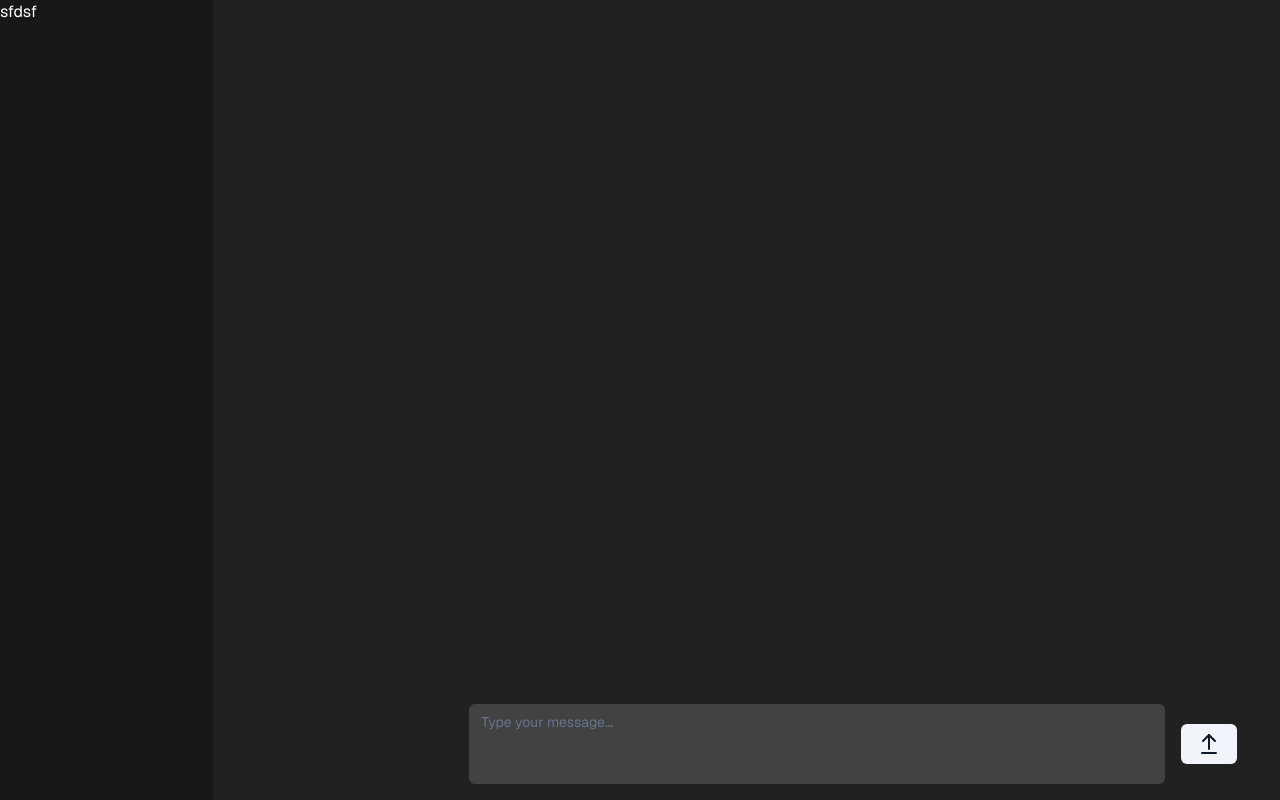
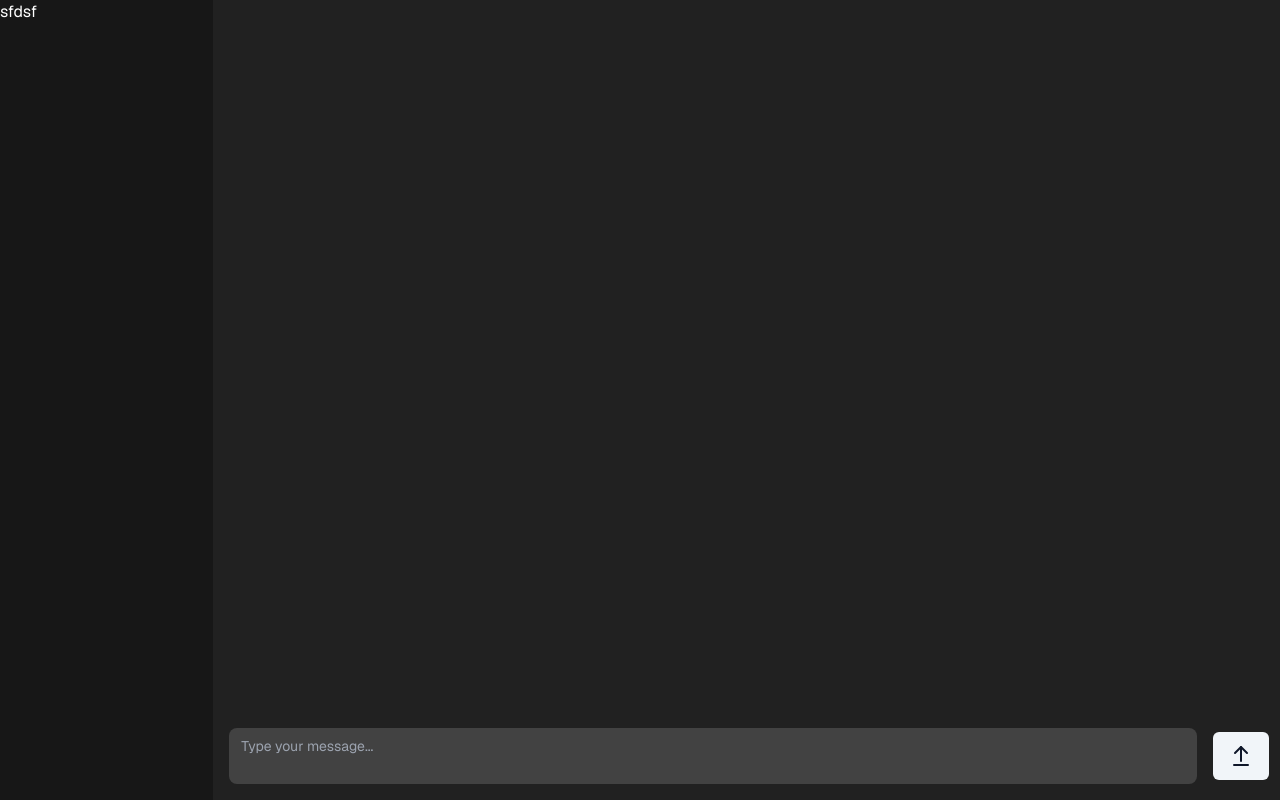
Before and after one commit to praneethravuri/open-llms, a Next.js app in the folder frontend/: page / in a window 1280 px wide. Built offline with nearby package versions, Linux system fonts and the light colour scheme.

Commit message:
ui improvements

```diff
--- /dev/null
+++ b/frontend/app/(components)/(chat)/ChatInput.tsx
@@ -0,0 +1,44 @@
+"use client";
+
+import { useState } from "react";
+
+import { Textarea } from "@/components/ui/textarea";
+
+import { Button } from "@/components/ui/button";
+
+import { ArrowUpFromLine } from 'lucide-react';
+
+interface ChatInputProps {
+    onSendMessage: (message: string) => void;
+}
+
+const ChatInput: React.FC<ChatInputProps> = ({ onSendMessage }) => {
+    const [input, setInput] = useState<string>("");
+
+    const handleSend = () => {
+        if (input.trim() !== "") {
+            onSendMessage(input);
+            setInput("");
+        }
+    };
+
+    return (
+        <div className="fixed bottom-0 w-full p-4 mx-auto">
+            <div className="flex justify-between w-full">
+                <div className="flex justify-between w-10/12 items-center">
+                    <Textarea
+                        value={input}
+                        onChange={(e) => setInput(e.target.value)}
+                        placeholder="Type your message..."
+                        className="mr-4 bg-light-gray font-normal rounded-lg border-none ring-transparent text-white resize-none"
+                    />
+                    <Button className=" pt-6 pb-6" onClick={handleSend} variant="secondary">
+                        <ArrowUpFromLine />
+                    </Button>
+                </div>
+            </div>
+        </div>
+    );
+};
+
+export default ChatInput;
--- a/frontend/app/(components)/ChatWindow.tsx
+++ b/frontend/app/(components)/(chat)/ChatWindow.tsx
@@ -1,11 +1,11 @@
 "use client";
-import { useState } from 'react';
+import React, { useState } from 'react';
 import axios from 'axios';
 import ChatInput from './ChatInput';
 import ChatMessage from './ChatMessage';
 
+const ChatWindow = () => {
 
-const ChatWindow: React.FC = () => {
     const [messages, setMessages] = useState<{ sender: 'user' | 'bot'; message: string; }[]>([]);
 
     const sendMessage = async (message: string) => {
@@ -23,15 +23,15 @@ const ChatWindow: React.FC = () => {
     };
 
     return (
-        <section className='w-5/6'>
+        <div className='h-screen'>
             <div className=''>
                 {messages.map((msg, index) => (
                     <ChatMessage key={index} message={msg.message} sender={msg.sender} />
                 ))}
                 <ChatInput onSendMessage={sendMessage} />
             </div>
-        </section>
-    );
-};
+        </div>
+    )
+}
 
-export default ChatWindow;
+export default ChatWindow
--- a/frontend/components/static/Sidebar.tsx
+++ b/frontend/app/(components)/(sidebar)/Sidebar.tsx
@@ -2,7 +2,7 @@ import React from 'react'
 
 const Sidebar = () => {
   return (
-    <section className='hidden xl:block overflow-y-auto h-screen w-1/6 border-none bg-very-dark-gray'>
+    <section className='hidden xl:block overflow-y-auto h-screen w-full border-none bg-very-dark-gray'>
         <p>sfdsf</p>
     </section>
   )
--- a/frontend/app/(components)/ChatInput.tsx
+++ /dev/null
@@ -1,38 +0,0 @@
-"use client";
-import { useState } from "react";
-import { Textarea } from "@/components/ui/textarea";
-import { Button } from "@/components/ui/button";
-import { ArrowUpFromLine } from 'lucide-react';
-
-interface ChatInputProps {
-    onSendMessage: (message: string) => void;
-}
-
-const ChatInput: React.FC<ChatInputProps> = ({ onSendMessage }) => {
-    const [input, setInput] = useState<string>("");
-
-    const handleSend = () => {
-        if (input.trim() !== "") {
-            onSendMessage(input);
-            setInput("");
-        }
-    };
-
-    return (
-        <section className="fixed bottom-0 w-full py-4 flex justify-center">
-            <div className="flex justify-center items-center w-full max-w-3xl ">
-                <Textarea
-                    value={input}
-                    onChange={(e) => setInput(e.target.value)}
-                    placeholder="Type your message..."
-                    className="mr-4 bg-light-gray font-normal border-none ring-transparent text-white resize-none"
-                />
-                <Button onClick={handleSend} variant="secondary">
-                    <ArrowUpFromLine />
-                </Button>
-            </div>
-        </section>
-    );
-};
-
-export default ChatInput;
--- a/frontend/app/globals.css
+++ b/frontend/app/globals.css
@@ -30,7 +30,6 @@
 
       --border: 214.3 31.8% 91.4%;
       --input: 214.3 31.8% 91.4%;
-      --ring: 222.2 84% 4.9%;
 
       --radius: 0.5rem;
     }
@@ -61,8 +60,6 @@
       --destructive-foreground: 210 40% 98%;
 
       --border: 217.2 32.6% 17.5%;
-      --input: 217.2 32.6% 17.5%;
-      --ring: 212.7 26.8% 83.9%;
     }
   }
 
--- a/frontend/app/layout.tsx
+++ b/frontend/app/layout.tsx
@@ -3,7 +3,7 @@ import "./globals.css";
 import { GeistSans } from "geist/font/sans";
 
 export const metadata: Metadata = {
-  title: "Create react app",
+  title: "OpenLLM",
   description: "Generated by create next app",
 };
 
--- a/frontend/app/page.tsx
+++ b/frontend/app/page.tsx
@@ -1,12 +1,14 @@
 "use client";
-import ChatWindow from "./(components)/ChatWindow";
-import Sidebar from "@/components/static/Sidebar";
+import ChatWindow from "@/app/(components)/(chat)/ChatWindow";
+import Sidebar from "@/app/(components)/(sidebar)/Sidebar";
 
 const Home: React.FC = () => {
     return (
         <section className="h-screen w-full flex">
-            <Sidebar />
-            <div className="">
+            <div className="w-1/6">
+                <Sidebar />
+            </div>
+            <div className="w-5/6">
                 <ChatWindow />
             </div>
         </section>
--- a/frontend/components/ui/textarea.tsx
+++ b/frontend/components/ui/textarea.tsx
@@ -10,7 +10,7 @@ const Textarea = React.forwardRef<HTMLTextAreaElement, TextareaProps>(
     return (
       <textarea
         className={cn(
-          "flex min-h-[80px] w-full rounded-md border border-input bg-background px-3 py-2 text-sm ring-offset-background placeholder:text-muted-foreground focus-visible:outline-none focus-visible:ring-2 focus-visible:ring-ring focus-visible:ring-offset-2 disabled:cursor-not-allowed disabled:opacity-50",
+          "flex min-h-[40px] w-full rounded-md border border-input bg-background px-3 py-2 text-sm focus-visible:outline-none focus-visible:ring-2 focus-visible:ring-ring focus-visible:ring-offset-2 disabled:cursor-not-allowed disabled:opacity-50",
           className
         )}
         ref={ref}
```
Also changed, not shown: frontend/app/(components)/(chat)/ChatMessage.tsx (renamed from frontend/app/(components)/ChatMessage.tsx).
